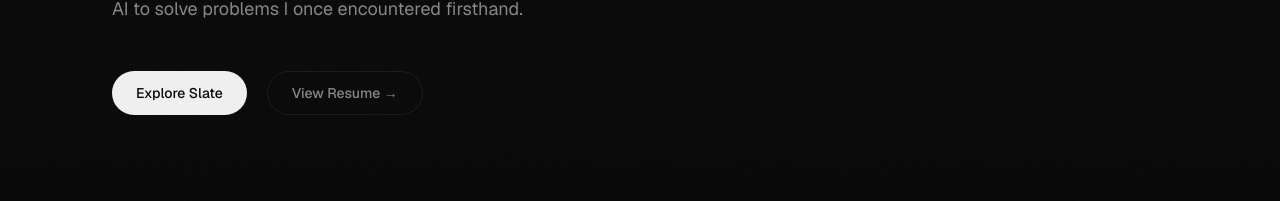
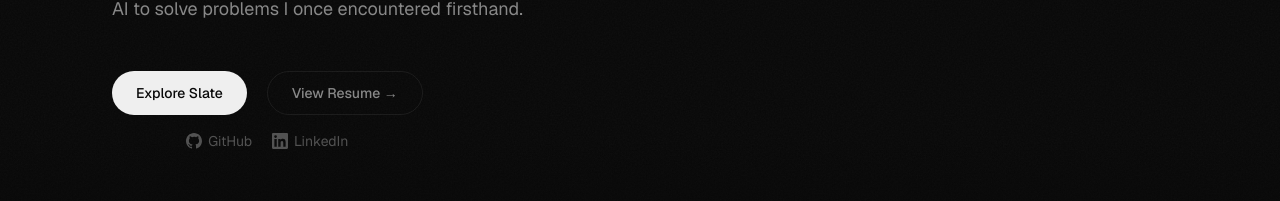
Before and after one commit to andrewbalacy/portfolio, a Next.js app: page / in a window 1280 px wide. Shown: the part 566-767 px from the top of the page. Built offline with nearby package versions, Linux system fonts and the light colour scheme.

Commit message:
style: center hero social links

```diff
--- a/components/hero/HeroActions.tsx
+++ b/components/hero/HeroActions.tsx
@@ -1,9 +1,47 @@
+// ─── Inline brand marks ──────────────────────────────────────────────────────
+// lucide-react does not ship GitHub or LinkedIn logos (brand IP).
+// These are minimal fill-based SVGs that inherit currentColor.
+
+function GitHubMark({ size = 16 }: { size?: number }) {
+  return (
+    <svg
+      width={size}
+      height={size}
+      viewBox="0 0 24 24"
+      fill="currentColor"
+      aria-hidden="true"
+    >
+      <path d="M12 0C5.374 0 0 5.373 0 12c0 5.302 3.438 9.8 8.207 11.387.6.111.793-.261.793-.577v-2.234c-3.338.726-4.033-1.416-4.033-1.416-.546-1.387-1.333-1.756-1.333-1.756-1.089-.745.083-.729.083-.729 1.205.084 1.839 1.237 1.839 1.237 1.07 1.834 2.807 1.304 3.492.997.107-.775.418-1.305.762-1.604-2.665-.305-5.467-1.334-5.467-5.931 0-1.311.469-2.381 1.236-3.221-.124-.303-.535-1.524.117-3.176 0 0 1.008-.322 3.301 1.23A11.509 11.509 0 0 1 12 5.803c1.02.005 2.047.138 3.006.404 2.291-1.552 3.297-1.23 3.297-1.23.653 1.653.242 2.874.118 3.176.77.84 1.235 1.911 1.235 3.221 0 4.609-2.807 5.624-5.479 5.921.43.372.823 1.102.823 2.222v3.293c0 .319.192.694.801.576C20.566 21.797 24 17.3 24 12c0-6.627-5.373-12-12-12z" />
+    </svg>
+  );
+}
+
+function LinkedInMark({ size = 16 }: { size?: number }) {
+  return (
+    <svg
+      width={size}
+      height={size}
+      viewBox="0 0 24 24"
+      fill="currentColor"
+      aria-hidden="true"
+    >
+      <path d="M20.447 20.452h-3.554v-5.569c0-1.328-.027-3.037-1.852-3.037-1.853 0-2.136 1.445-2.136 2.939v5.667H9.351V9h3.414v1.561h.046c.477-.9 1.637-1.85 3.37-1.85 3.601 0 4.267 2.37 4.267 5.455v6.286zM5.337 7.433a2.062 2.062 0 0 1-2.063-2.065 2.064 2.064 0 1 1 2.063 2.065zm1.782 13.019H3.555V9h3.564v11.452zM22.225 0H1.771C.792 0 0 .774 0 1.729v20.542C0 23.227.792 24 1.771 24h20.451C23.2 24 24 23.227 24 22.271V1.729C24 .774 23.2 0 22.222 0h.003z" />
+    </svg>
+  );
+}
+
+// ─── Component ───────────────────────────────────────────────────────────────
+
 export default function HeroActions() {
   return (
     <div
-      className="animate-fade-up flex flex-wrap items-center gap-5"
+      className="animate-fade-up flex flex-col items-start"
       style={{ animationDelay: "580ms" }}
     >
+      {/* Shared-width group — social row centers within the button row's natural width */}
+      <div className="flex flex-col gap-4">
+        {/* Primary CTAs */}
+        <div className="flex flex-wrap items-center gap-5">
           <a
             href="#slate"
             className="focus-ring inline-flex h-11 items-center rounded-full bg-foreground px-6 text-sm font-medium text-background transition-opacity duration-200 hover:opacity-85"
@@ -20,5 +58,31 @@
             View Resume →
           </a>
         </div>
+
+        {/* Secondary social links — centered under buttons */}
+        <div className="flex items-center justify-center gap-5">
+          <a
+            href="https://github.com/andrewbalacy"
+            target="_blank"
+            rel="noopener noreferrer"
+            aria-label="View Andrew Balacy's GitHub profile — opens in a new tab"
+            className="focus-ring inline-flex items-center gap-1.5 text-sm text-subtle transition duration-200 hover:-translate-y-px hover:text-muted"
+          >
+            <GitHubMark size={16} />
+            <span>GitHub</span>
+          </a>
+          <a
+            href="https://www.linkedin.com/in/andrewbalacy/"
+            target="_blank"
+            rel="noopener noreferrer"
+            aria-label="View Andrew Balacy's LinkedIn profile — opens in a new tab"
+            className="focus-ring inline-flex items-center gap-1.5 text-sm text-subtle transition duration-200 hover:-translate-y-px hover:text-muted"
+          >
+            <LinkedInMark size={16} />
+            <span>LinkedIn</span>
+          </a>
+        </div>
+      </div>
+    </div>
   );
 }
--- a/package.json
+++ b/package.json
@@ -9,6 +9,7 @@
     "lint": "eslint"
   },
   "dependencies": {
+    "lucide-react": "^1.22.0",
     "next": "16.2.9",
     "react": "19.2.4",
     "react-dom": "19.2.4"
```
Also changed, not shown: 1 other file (tests, documents, lock files or other folders). Lines whose indentation alone changed are shown as unchanged.
